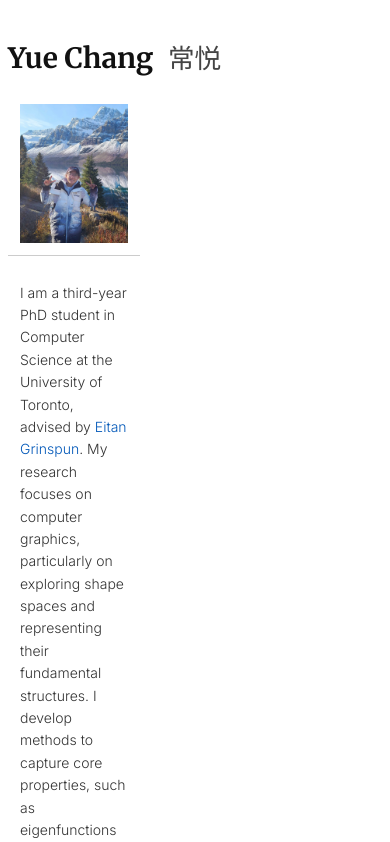
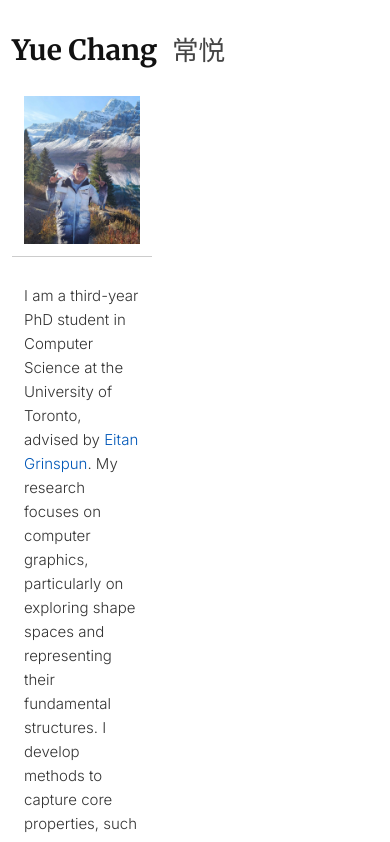
Before and after one commit to Changy1506/Changy1506.github.io, a plain HTML site: page index.html in a window 390 px wide. Shown: the top 842 px of the page. Drawn offline with Linux system fonts and the light colour scheme; some icons are missing.

Commit message:
other media change

```diff
--- a/styles.css
+++ b/styles.css
@@ -189,36 +189,37 @@ section > h2 {
   height: auto;
 }
 
-/* Improve mobile layout */
-@media (max-width: 768px) {
-  /* Make the content actually use the screen */
+/* Make portrait view actually use the screen */
+@media (max-width: 768px) and (orientation: portrait) {
   body {
-    margin: 0;              /* remove big outer margins */
-    padding: 0.5rem;        /* small, comfy gutter */
-    max-width: none;        /* no fixed column cap */
-    font-size: 14px;
+    margin: 0;                 /* kill outer gaps */
+    padding: 0 12px;           /* small gutter only */
+    max-width: none;           /* remove 750px cap */
   }
 
-  /* If you keep the "stacked table" approach, force left and full width */
+  /* If you're stacking the table, make sure it fills & left-aligns */
   table, tr, td {
     display: block;
     width: 100%;
   }
   tr, td {
-    text-align: left;       /* prevent weird centering */
-    box-sizing: border-box; /* consistent padding widths */
+    text-align: left;
+    box-sizing: border-box;
   }
 
-  /* Headings shouldn’t be shrink-wrapped on mobile */
+  /* Prevent headings from being shrink-wrapped */
   section > h2 {
     width: 100%;
     max-width: none;
   }
 
-  /* Profile image shouldn’t force a wide column */
+  /* Don’t let the portrait image force a wide column */
   .profile-pic {
-    width: min(350px, 100%);
+    width: 100%;
+    max-width: 320px;  /* tweak as you like */
+    height: auto;
   }
 }
 
+/* Helpful universally */
 table { table-layout: fixed; width: 100%; }
```
